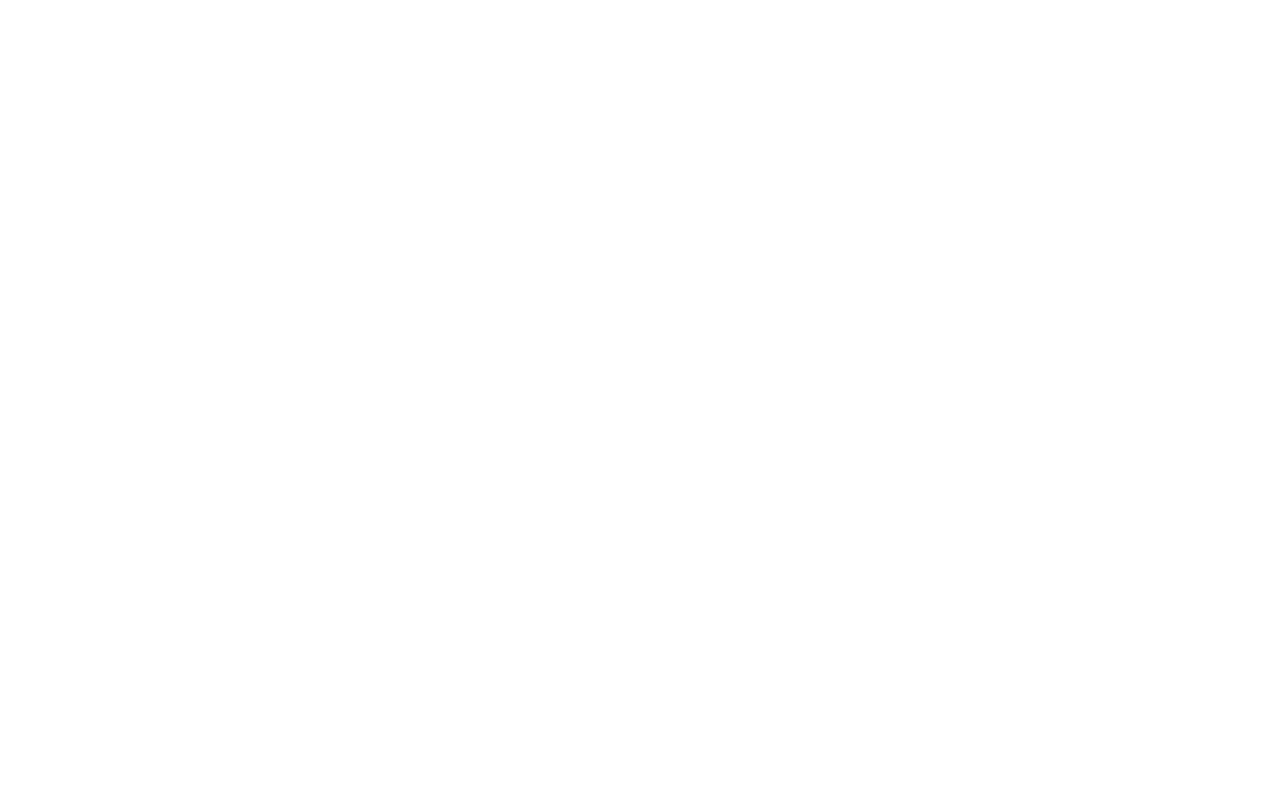
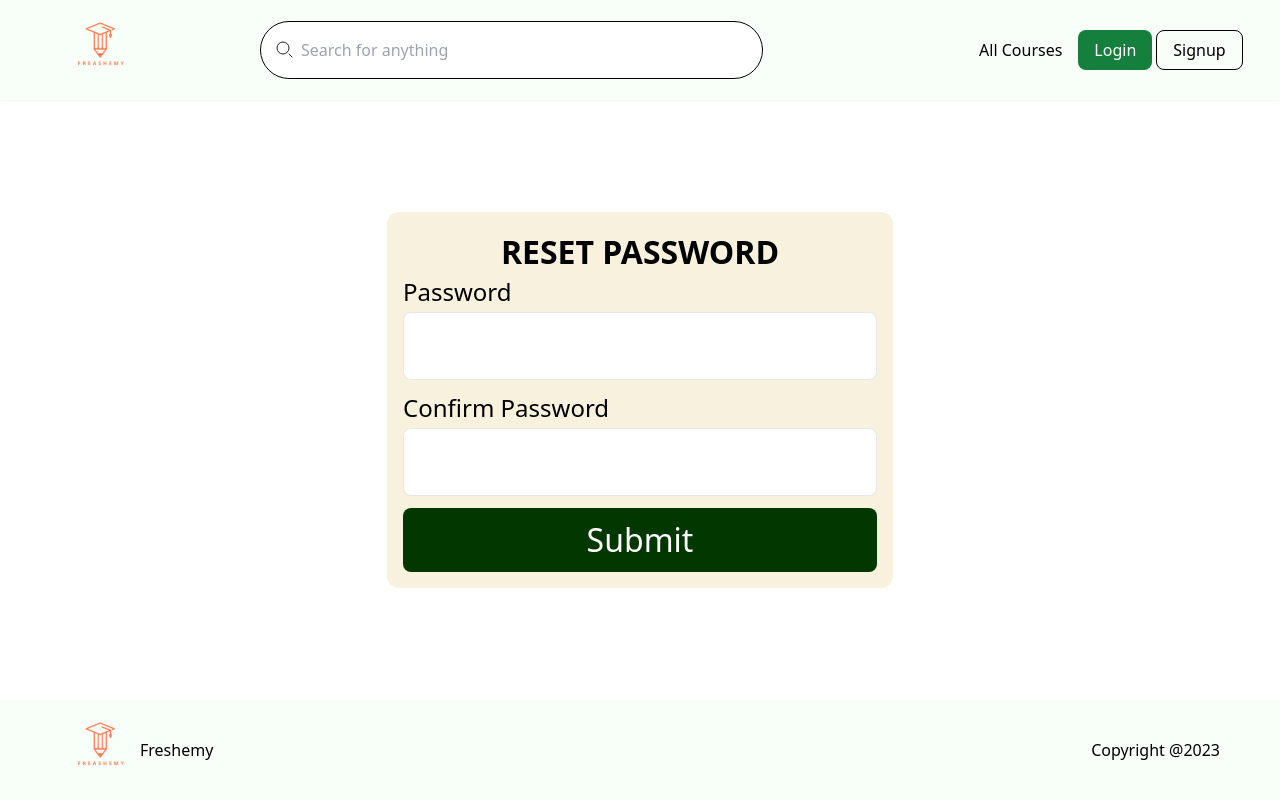
Before and after one commit to tdat7749/Freshemy, a React (Create React App) app in the folder frontend/: page /reset-password in a window 1280 px wide. Before the commit this address had no page. Built offline with nearby package versions, Linux system fonts and the light colour scheme.

Commit message:
Reset Password: Done reset pw UI without call API

```diff
--- a/frontend/package.json
+++ b/frontend/package.json
@@ -11,13 +11,15 @@
     "@types/node": "^16.18.38",
     "@types/react": "^18.2.14",
     "@types/react-dom": "^18.2.6",
+    "formik": "^2.4.2",
     "react": "^18.2.0",
     "react-dom": "^18.2.0",
     "react-redux": "^8.1.1",
     "react-router-dom": "^6.14.1",
     "react-scripts": "5.0.1",
     "react-svg": "^16.1.18",
-    "web-vitals": "^2.1.4"
+    "web-vitals": "^2.1.4",
+    "yup": "^1.2.0"
   },
   "scripts": {
     "start": "react-scripts start",
--- a/frontend/src/App.tsx
+++ b/frontend/src/App.tsx
@@ -1,6 +1,7 @@
 import { BrowserRouter, Routes, Route } from "react-router-dom";
 import Home from "./pages/Home";
 import ForgotPassword from "./pages/ForgotPassword";
+import ResetPassword from "./pages/ResetPassword";
 
 function App() {
     return (
@@ -8,6 +9,7 @@
             <BrowserRouter>
                 <Routes>
                     <Route path="/forgot-password" element={<ForgotPassword />}></Route>
+                    <Route path="/reset-password" element={<ResetPassword />}></Route>
                     <Route path="/" element={<Home />}></Route>
                 </Routes>
             </BrowserRouter>
--- a/frontend/src/pages/ForgotPassword.tsx
+++ b/frontend/src/pages/ForgotPassword.tsx
@@ -2,6 +2,7 @@
 import Header from "../components/Header";
 import Footer from "../components/Footer";
 import { Link } from "react-router-dom";
+import axios from "axios";
 
 const ForgotPassword: React.FC = () => {
     const [email, setEmail] = useState<string>("");
@@ -16,7 +17,7 @@
             );
     };
 
-    const handleResetPasswordClick = () => {
+    const handleResetPasswordClick = async () => {
         // Check valid email
         const isEmailValid = validateEmail(email);
         if (isEmailValid === null) {
@@ -25,6 +26,10 @@
             // CALL API TO FORGOT PASSWORD
             setIsValidEmail(true);
             setIsDisplayNoti(true);
+            const response = await axios.post("/api/auth/forgot-password", {
+                email: email,
+            });
+            console.log(response);
         }
     };
 
@@ -34,10 +39,10 @@
 
     return (
         <>
-            <Header isLogin={true} />
+            <Header isLogin={false} />
             <div className="h-[calc(100vh-200px)] flex items-center justify-center">
                 <div className="bg-primary m-4 rounded-xl tablet:w-[506px]">
-                    <div className="p-4">
+                    <form className="p-4">
                         <h1 className="font-bold text-[32px] text-center">FORGOT PASSWORD</h1>
                         {isDisplayNoti ? (
                             <div className="my-4 px-4 py-3 bg-[#8BC34A] rounded text-center">
@@ -75,7 +80,7 @@
                                 <span> Signup</span>
                             </Link>
                         </div>
-                    </div>
+                    </form>
                 </div>
             </div>
             <Footer />
--- /dev/null
+++ b/frontend/src/pages/ResetPassword.tsx
@@ -0,0 +1,88 @@
+import React from "react";
+import Header from "../components/Header";
+import Footer from "../components/Footer";
+import { Formik, Field, Form, ErrorMessage } from "formik";
+import * as Yup from "yup";
+
+interface FormValues {
+    password: string;
+    confirmPassword: string;
+}
+
+const ResetPassword: React.FC<{}> = () => {
+    const initialValues: FormValues = {
+        password: "",
+        confirmPassword: "",
+    };
+
+    const resetPasswordValidationSchema = Yup.object({
+        password: Yup.string().required("Password is required").min(6, "Weak password"),
+        confirmPassword: Yup.string()
+            .required("Confirm password is required")
+            .oneOf([Yup.ref("password")], "Confirm password must match"),
+    });
+
+    const handleSubmit = (values: FormValues) => {};
+
+    return (
+        <>
+            <Header isLogin={false} />
+            <Formik
+                initialValues={initialValues}
+                onSubmit={handleSubmit}
+                validationSchema={resetPasswordValidationSchema}
+            >
+                {(formik) => (
+                    <div className="h-[calc(100vh-200px)] flex items-center justify-center">
+                        <div className="bg-primary m-4 rounded-xl tablet:w-[506px]">
+                            <Form className="p-4" onSubmit={formik.handleSubmit}>
+                                <h1 className="font-bold text-[32px] text-center">RESET PASSWORD</h1>
+                                <div className="flex flex-col mb-3">
+                                    <label htmlFor="password" className="text-2xl mb-1">
+                                        Password
+                                    </label>
+                                    <Field
+                                        id="password"
+                                        name="password"
+                                        type="password"
+                                        className="px-2 py-[21px] rounded-lg border-[1px]"
+                                    />
+                                    <ErrorMessage
+                                        name="password"
+                                        component="span"
+                                        className="text-[14px] text-error font-medium"
+                                    />
+                                </div>
+                                <div className="flex flex-col mb-3">
+                                    <label htmlFor="confirmPassword" className="text-2xl mb-1">
+                                        Confirm Password
+                                    </label>
+                                    <Field
+                                        id="confirmPassword"
+                                        name="confirmPassword"
+                                        type="password"
+                                        className="px-2 py-[21px] rounded-lg border-[1px]"
+                                    />
+                                    <ErrorMessage
+                                        name="confirmPassword"
+                                        component="span"
+                                        className="text-[14px] text-error font-medium"
+                                    />
+                                </div>
+                                <button
+                                    type="submit"
+                                    className="w-full py-2 px-4 mr-1 bg-switch rounded-lg text-white text-[32px] hover:opacity-80"
+                                >
+                                    Submit
+                                </button>
+                            </Form>
+                        </div>
+                    </div>
+                )}
+            </Formik>
+            <Footer />
+        </>
+    );
+};
+
+export default ResetPassword;
--- /dev/null
+++ b/package.json
@@ -0,0 +1,5 @@
+{
+  "dependencies": {
+    "formik": "^2.4.2"
+  }
+}
```
Also changed, not shown: 2 other files (tests, documents, lock files or other folders).
